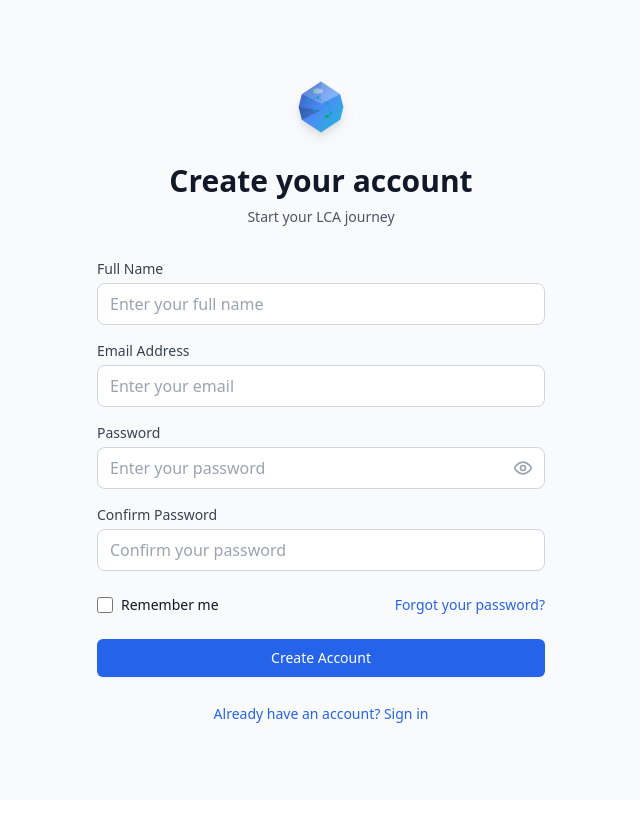
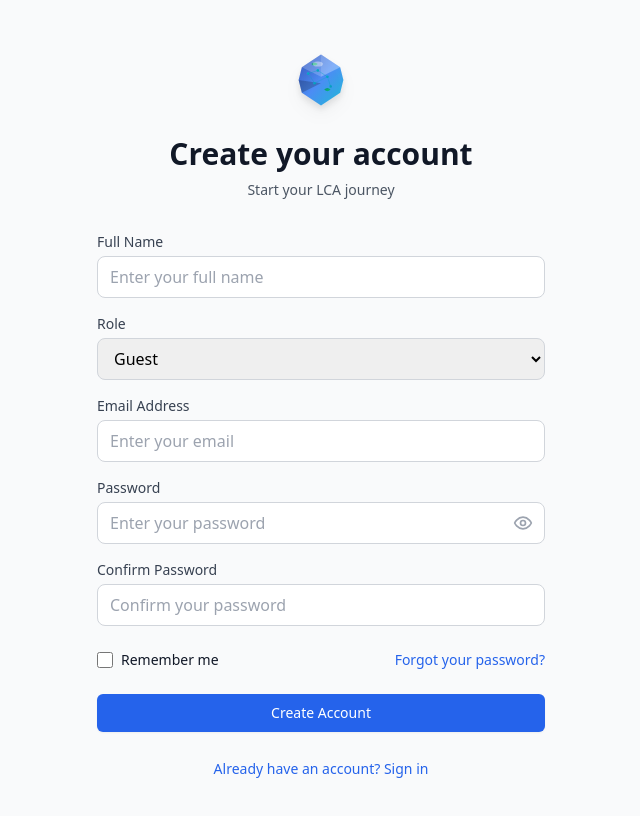
Before and after one commit to Priyam1536/frontend1, a React (Vite) app: page / in a window 1280 px wide. Both pictures are taken after a click on the button "Don't have an account? Sign up". Shown: the top 816 px of the page, without its empty margins (319-959 px from the left). Built offline with nearby package versions, Linux system fonts and the light colour scheme.

Commit message:
users role

```diff
--- a/src/components/LoginPage.jsx
+++ b/src/components/LoginPage.jsx
@@ -12,7 +12,8 @@ const LoginPage = ({ onLogin }) => {
     email: '',
     password: '',
     confirmPassword: '',
-    name: ''
+    name: '',
+    role: 'Guest'  // Default role changed from user to Guest
   });
 
   const validateForm = () => {
@@ -54,7 +55,7 @@ const LoginPage = ({ onLogin }) => {
         userData = await authAPI.login(formData.email, formData.password);
       } else {
         // Signup request
-        userData = await authAPI.signup(formData.name, formData.email, formData.password);
+        userData = await authAPI.signup(formData.name, formData.email, formData.password, formData.role);
       }
 
       // Store token and user data
@@ -62,7 +63,8 @@ const LoginPage = ({ onLogin }) => {
       tokenStorage.setUserData({
         id: userData._id,
         name: userData.name,
-        email: userData.email
+        email: userData.email,
+        role: userData.role
       });
 
       // Call the login callback
@@ -123,6 +125,26 @@ const LoginPage = ({ onLogin }) => {
                   className="w-full px-3 py-2 border border-gray-300 rounded-lg focus:ring-2 focus:ring-blue-500 focus:border-blue-500"
                   placeholder="Enter your full name"
                 />
+              </div>
+            )}
+
+            {!isLogin && (
+              <div>
+                <label htmlFor="role" className="block text-sm font-medium text-gray-700 mb-1">
+                  Role
+                </label>
+                <select
+                  id="role"
+                  name="role"
+                  value={formData.role}
+                  onChange={handleInputChange}
+                  className="w-full px-3 py-2 border border-gray-300 rounded-lg focus:ring-2 focus:ring-blue-500 focus:border-blue-500"
+                >
+                  <option value="Guest">Guest</option>
+                  <option value="metallurgist">Metallurgist</option>
+                  <option value="Auditor">Auditor</option>
+                  <option value="admin">Admin</option>
+                </select>
               </div>
             )}
 
--- a/src/utils/api.jsx
+++ b/src/utils/api.jsx
@@ -1,4 +1,4 @@
-const API_BASE_URL = 'https://salem-mario-lease-untitled.trycloudflare.com/api';
+const API_BASE_URL = 'http://localhost:8000/api';
 
 // Auth related API calls
 export const authAPI = {
@@ -26,14 +26,14 @@ export const authAPI = {
   },
 
   // Register new user
-  signup: async (name, email, password) => {
+  signup: async (name, email, password, role) => {
     try {
       const response = await fetch(`${API_BASE_URL}/auth/signup`, {
         method: 'POST',
         headers: {
           'Content-Type': 'application/json',
         },
-        body: JSON.stringify({ name, email, password }),
+        body: JSON.stringify({ name, email, password, role }),
       });
 
       if (!response.ok) {
```
Also changed, not shown: src/routes.jsx (added).
